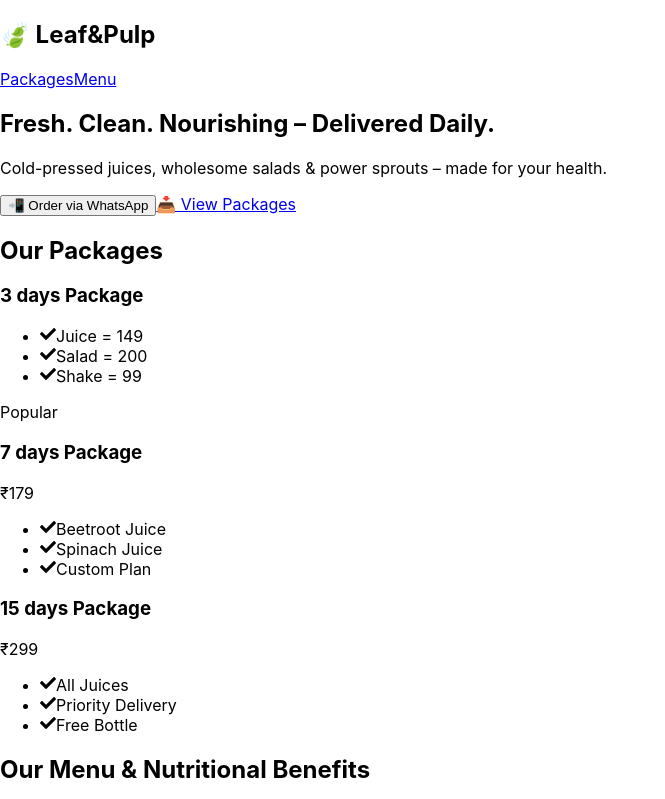
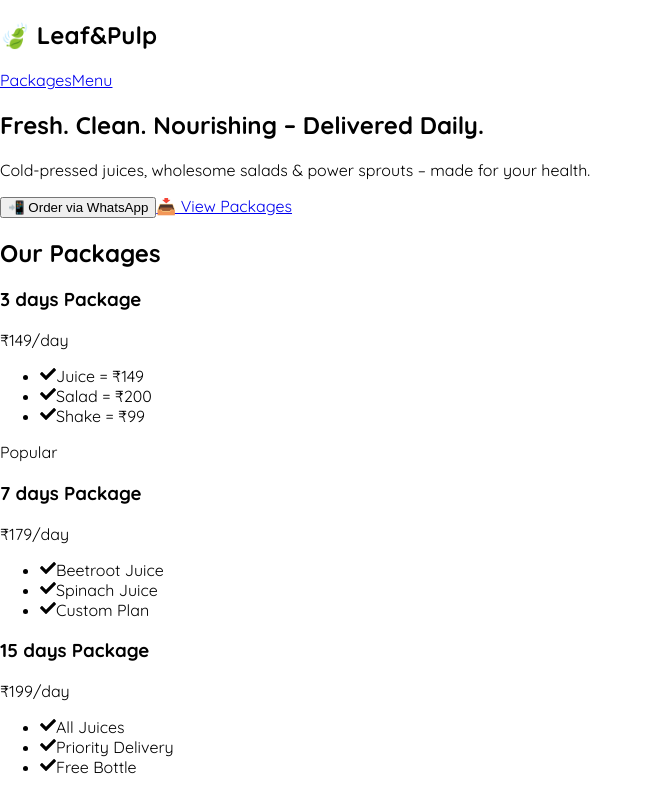
Before and after one commit to mad9889/leafnpulp, a React (Create React App) app: page / in a window 1280 px wide. Shown: the top 799 px of the page, without its empty margins (0-665 px from the left). Built offline with nearby package versions, Linux system fonts and the light colour scheme.

Commit message:
Customize

```diff
--- a/public/index.html
+++ b/public/index.html
@@ -2,14 +2,14 @@
 <html lang="en">
   <head>
     <meta charset="utf-8" />
-    <link rel="icon" href="%PUBLIC_URL%/favicon.ico" />
+    <link rel="icon" href="%PUBLIC_URL%/logoleaf.png" />
     <meta name="viewport" content="width=device-width, initial-scale=1" />
     <meta name="theme-color" content="#000000" />
     <meta
       name="description"
       content="Web site created using create-react-app"
     />
-    <link rel="apple-touch-icon" href="%PUBLIC_URL%/logo192.png" />
+    <link rel="apple-touch-icon" href="%PUBLIC_URL%/logoleaf.png" />
     <!--
       manifest.json provides metadata used when your web app is installed on a
       user's mobile device or desktop. See https://developers.google.com/web/fundamentals/web-app-manifest/
@@ -30,7 +30,7 @@
       work correctly both with client-side routing and a non-root public URL.
       Learn how to configure a non-root public URL by running `npm run build`.
     -->
-    <title>React App</title>
+    <title>Leaf&Pulp</title>
   </head>
   <body>
     <noscript>You need to enable JavaScript to run this app.</noscript>
--- a/src/App.css
+++ b/src/App.css
@@ -1,10 +1,15 @@
 /*Hover Effect*/
+body {
+  font-family: "Quicksand", sans-serif;
+}
 
 .specification:hover,
 .plans:hover {
   transform: scale(1.06);
   transition: all 0.6s;
   cursor: pointer;
+  transform: translateY(-5px);
+  box-shadow: 0 10px 25px rgba(74, 222, 128, 0.3);
 }
 .specification,
 .plans {
--- a/src/GreenBite.js
+++ b/src/GreenBite.js
@@ -37,22 +37,29 @@
 const pricingPackages = [
   {
     name: "3 days",
-    price: "",
-    color: "bg-purple-500",
-    features: ["Juice = 149", "Salad = 200", "Shake = 99"],
+    price: "₹149/day",
+    color: "bg-gradient-to-br from-purple-400 to-purple-300",
+    features: ["Juice = ₹149", "Salad = ₹200", "Shake = ₹99"],
   },
   {
     name: "7 days",
-    price: "₹179",
-    color: "bg-yellow-400",
+    price: "₹179/day",
+    color: "bg-gradient-to-br from-green-400 to-green-600",
     features: ["Beetroot Juice", "Spinach Juice", "Custom Plan"],
     highlight: true,
+    badge: "Most Popular",
   },
   {
     name: "15 days",
-    price: "₹299",
-    color: "bg-blue-400",
+    price: "₹199/day",
+    color: "bg-gradient-to-br from-yellow-300 via-yellow-500 to-yellow-400",
     features: ["All Juices", "Priority Delivery", "Free Bottle"],
+  },
+  {
+    name: "30 days",
+    price: "₹159/day",
+    color: "bg-gradient-to-br from-blue-200 to-blue-500",
+    features: ["Full Menu Access", "Free Wellness Guide", "24/7 Support"],
   },
 ];
 
@@ -248,7 +255,7 @@
     slidesToScroll: 1,
     arrows: false,
     autoplay: true,
-    autoplaySpeed: 4000,
+    autoplaySpeed: 8000,
     pauseOnHover: true,
   };
 
```
Also changed, not shown: public/logoleaf.png (added).
